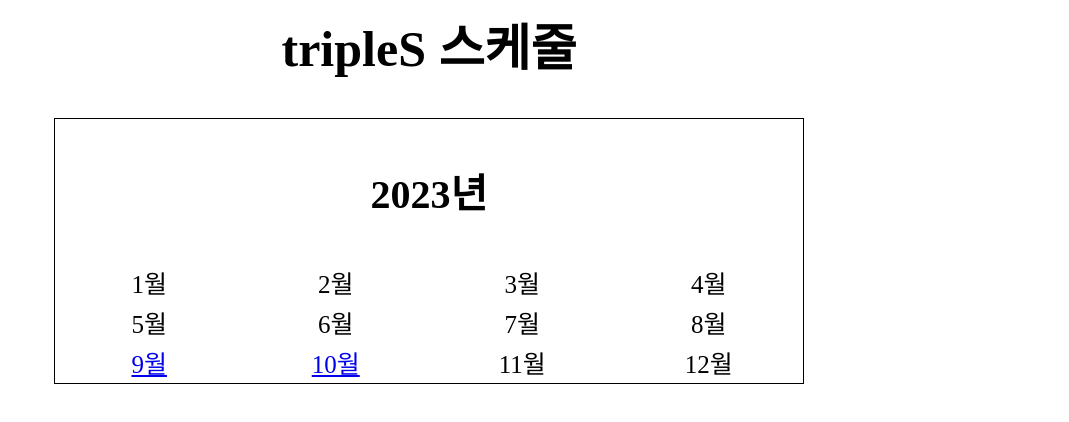
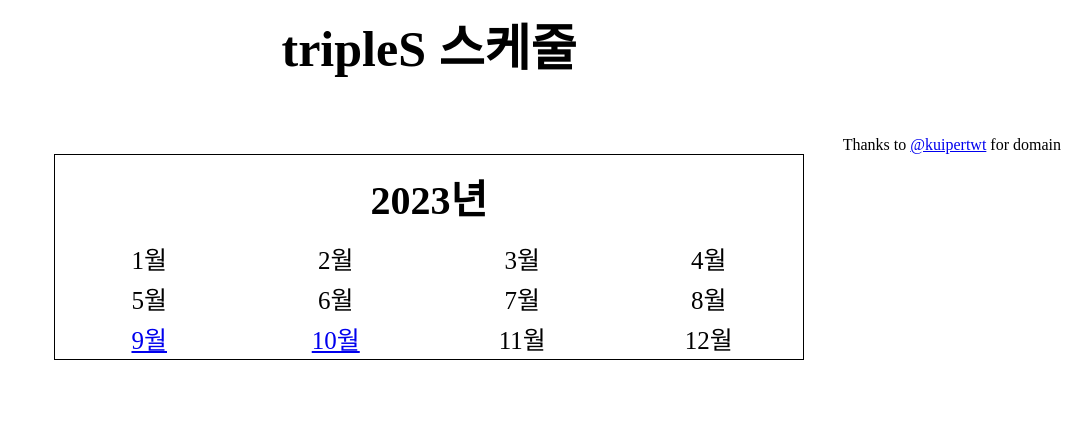
Before and after one commit to RamenSSS/schedule, a plain HTML site: page index.html in a window 1280 px wide. Shown: the whole page, without its empty margins (211-1280 px from the left). Drawn offline with Linux system fonts and the light colour scheme.

Commit message:
Update index.html

```diff
--- a/index.html
+++ b/index.html
@@ -11,7 +11,7 @@
         <thead>
             <tr>
                 <th colspan='4'>
-                    <p style="font-size:40px">2023년</p>
+                    <p style="font-size:40px;margin-bottom: 10px;margin-top: 10px;">2023년</p>
                 </th>
             </tr>
         </thead>
@@ -34,6 +34,6 @@
                 <td>11월</td>
                 <td>12월</td>
             </tr>
-        </tbody></div>
+        </tbody></div><div style="text-align:right"><br>Thanks to <a href="https://twitter.com/kuipertwt">@kuipertwt</a> for domain</div>
 </body>
 </html>
```
